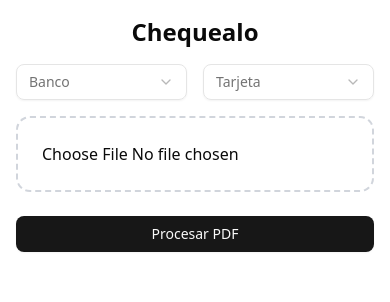
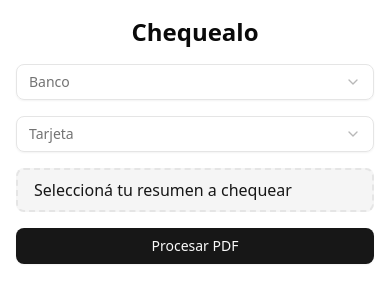
Before and after one commit to hiroshitomi/chequealo, a Next.js app: page /analizar in a window 390 px wide. Shown: the top 302 px of the page. Built offline with nearby package versions, Linux system fonts and the light colour scheme.

Commit message:
Se corrige diseño para mobile. Se agregan labels para fecha y cuota. Se mejora el input file

```diff
--- a/src/app/analizar/components/BankCardUploader.tsx
+++ b/src/app/analizar/components/BankCardUploader.tsx
@@ -11,9 +11,10 @@ import {
 } from "@/components/ui/select";
 import ResultViewer from "../components/ResultViewer";
 import {Movimiento} from "@/app/types/Movimiento";
+import {Loader2} from "lucide-react";
 
-const bancos = ["Galicia", "ICBC"];
-const tarjetas = ["Visa", "Mastercard", "American Express"];
+const bancos = ["Galicia", "ICBC (Próximamente)"];
+const tarjetas = ["Visa", "Mastercard (Próximamente)"];
 
 export function BankCardUploader() {
   const [banco, setBanco] = useState("");
@@ -21,6 +22,7 @@ export function BankCardUploader() {
   const [archivo, setArchivo] = useState<File | null>(null);
   const [error, setError] = useState("");
   const [movimientos, setMovimientos] = useState<Movimiento[] | null>(null);
+  const [isLoading, setIsLoading] = useState(false);
 
   const handleFile = (e: React.ChangeEvent<HTMLInputElement>) => {
     if (e.target.files?.[0]) {
@@ -34,6 +36,7 @@ export function BankCardUploader() {
       return;
     }
     try {
+      setIsLoading(true);
       const {parsePdf} = await import("../../lib/parsePdf");
       const data = await parsePdf(archivo, banco, tarjeta);
       setMovimientos(data);
@@ -41,14 +44,16 @@ export function BankCardUploader() {
     } catch (error) {
       console.error(error);
       setError("No se pudo procesar el PDF.");
+    } finally {
+      setIsLoading(false);
     }
   };
 
   return (
     <div className="flex flex-col gap-4">
-      <div className="flex gap-4">
-        <Select onValueChange={setBanco}>
-          <SelectTrigger className="w-[180px]">
+      <div className="flex gap-4 flex-col md:flex-row">
+        <Select onValueChange={setBanco} disabled={isLoading}>
+          <SelectTrigger className="w-full">
             <SelectValue placeholder="Banco" />
           </SelectTrigger>
           <SelectContent>
@@ -60,8 +65,8 @@ export function BankCardUploader() {
           </SelectContent>
         </Select>
 
-        <Select onValueChange={setTarjeta}>
-          <SelectTrigger className="w-[180px]">
+        <Select onValueChange={setTarjeta} disabled={isLoading}>
+          <SelectTrigger className="w-full">
             <SelectValue placeholder="Tarjeta" />
           </SelectTrigger>
           <SelectContent>
@@ -74,13 +79,36 @@ export function BankCardUploader() {
         </Select>
       </div>
 
+      {/* Input oculto para personalizar label */}
       <input
-        className="border-2 border-dashed border-gray-300 p-6 rounded-xl text-center cursor-pointer mb-2"
+        id="fileUpload"
         type="file"
         accept="application/pdf"
         onChange={handleFile}
+        disabled={isLoading}
+        className="hidden"
       />
-      <Button onClick={handleUpload}>Procesar PDF</Button>
+
+      {/* Botón personalizado */}
+      <label
+        htmlFor="fileUpload"
+        className={`cursor-pointer inline-block px-4 py-2 rounded-md bg-secondary text-secondary-foreground border-2 border-dashed
+          hover:bg-secondary/90 disabled:opacity-50 disabled:cursor-not-allowed ${
+            isLoading ? "pointer-events-none opacity-50" : ""
+          }`}
+      >
+        {archivo ? archivo.name : "Seleccioná tu resumen a chequear"}
+      </label>
+      <Button onClick={handleUpload}>
+        {isLoading ? (
+          <>
+            <Loader2 className="mr-2 h-4 w-4 animate-spin" />
+            Procesando...
+          </>
+        ) : (
+          "Procesar PDF"
+        )}
+      </Button>
 
       {movimientos && <ResultViewer data={movimientos} />}
       {error && <p className="text-red-500 text-sm">{error}</p>}
--- a/src/app/analizar/components/ResultViewer.tsx
+++ b/src/app/analizar/components/ResultViewer.tsx
@@ -37,7 +37,7 @@ export default function ResultViewer({data}: ResultViewerProps) {
 
   return (
     <ScrollArea className="max-h-[500px] w-full">
-      <div className="gap-2 grid grid-cols-2">
+      <div className="gap-2 grid grid-cols-1 md:grid-cols-2">
         {data.map((tx, idx) => {
           const duplicated = isDuplicated(tx);
 
@@ -51,10 +51,10 @@ export default function ResultViewer({data}: ResultViewerProps) {
               <CardContent className="p-0 flex flex-col gap-1">
                 <div className="flex justify-between">
                   <div className="text-sm text-muted-foreground">
-                    {tx.fecha}
+                    Fecha: {tx.fecha}
                   </div>
                   <div className="text-sm text-muted-foreground">
-                    {tx.cuota}
+                    Cuota: {tx.cuota}
                   </div>
                 </div>
                 <div className="flex justify-between">
```
